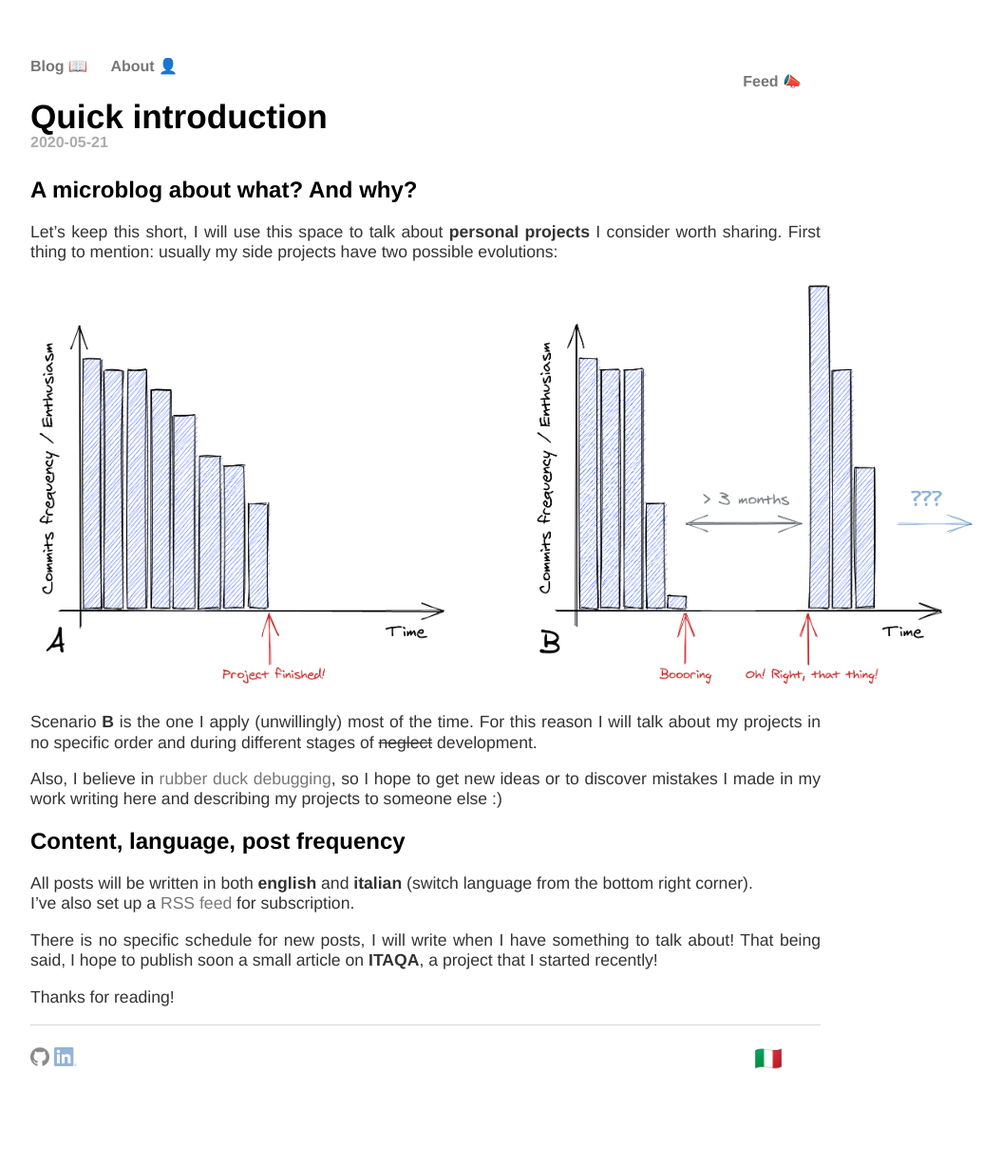
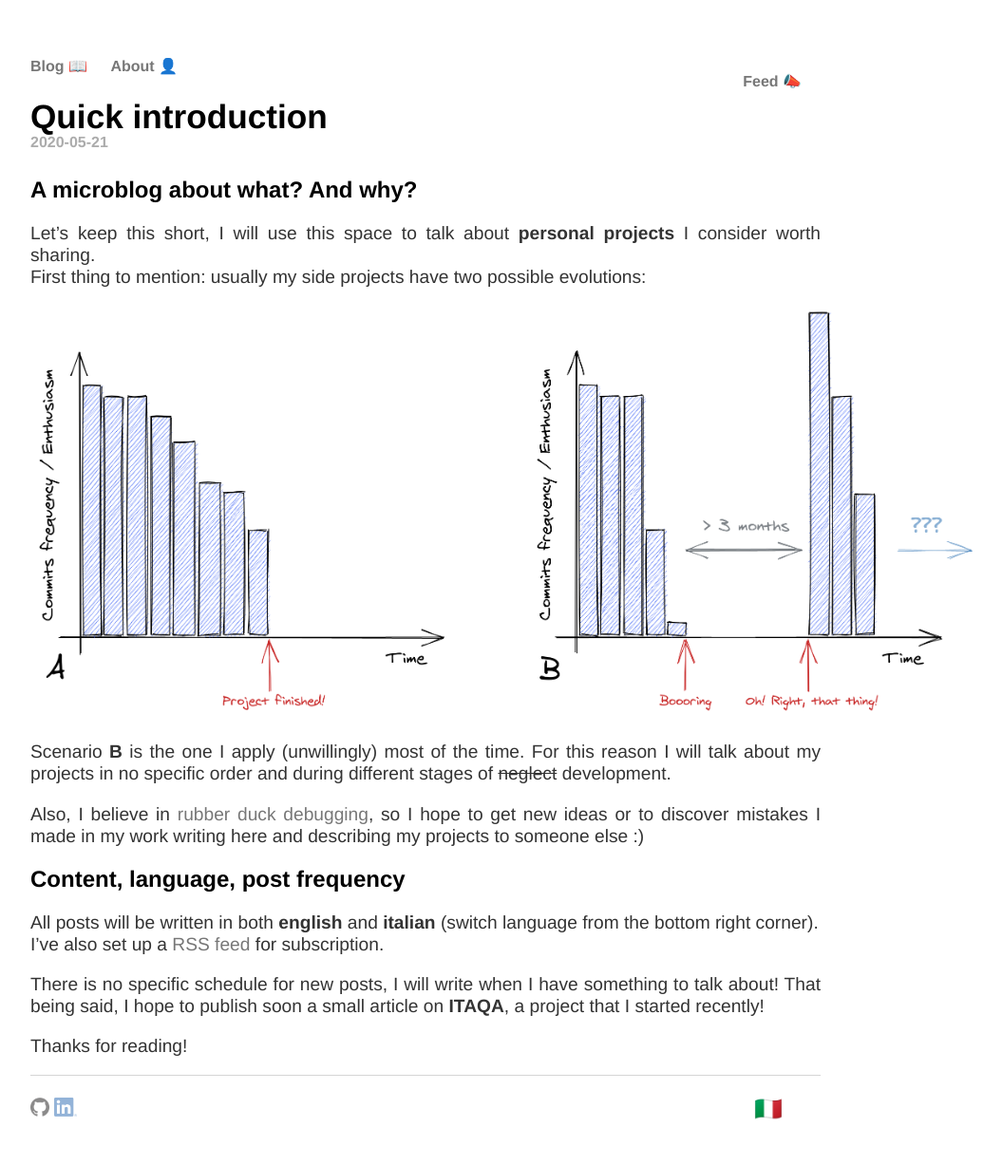
Before and after one commit to albertosantagostino/albertosantagostino.github.io, a Jekyll site: the page built from _posts/2020-05-21-blog_introduction_en.md, in a window 1280 px wide. Shown: the whole page at 95% size, without its empty margins (192-1247 px from the left). Built offline with Jekyll 4.4.1, drawn with Linux system fonts in a browser that asks for light colours; before the commit the page ends 1174 px from its top, so only the background shows below that.

```diff
--- a/Gemfile
+++ b/Gemfile
@@ -6,4 +6,3 @@ git_source(:github) {|repo_name| "https://github.com/albertosantagostino.github.
 
 gem "jekyll"
 gem 'jekyll-feed'
-gem 'jekyll-relative-links'
--- a/_config.yml
+++ b/_config.yml
@@ -3,9 +3,5 @@ markdown: kramdown
 permalink: /blog/:year/:month/:day/:title
 plugins:
 - jekyll-feed
-- jekyll-relative-links
 feed:
   path: rss/atom.xml
-relative_links:
-  enabled:     true
-  collections: false
--- a/css/main.css
+++ b/css/main.css
@@ -64,7 +64,7 @@ h5 {
 }
 /* Paragraph */
 p {
-    font-size: 1.1em;
+    font-size: 1.2em;
     line-height: 1.2em;
     color: var(--paragraph);
     font-family:'Helvetica', 'Sans-Serif';
```
Also changed, not shown: Gemfile.lock, _posts/2020-05-21-blog_introduction_en.md (line endings or trailing spaces), _posts/2020-05-21-blog_introduction_it.md (line endings or trailing spaces).
